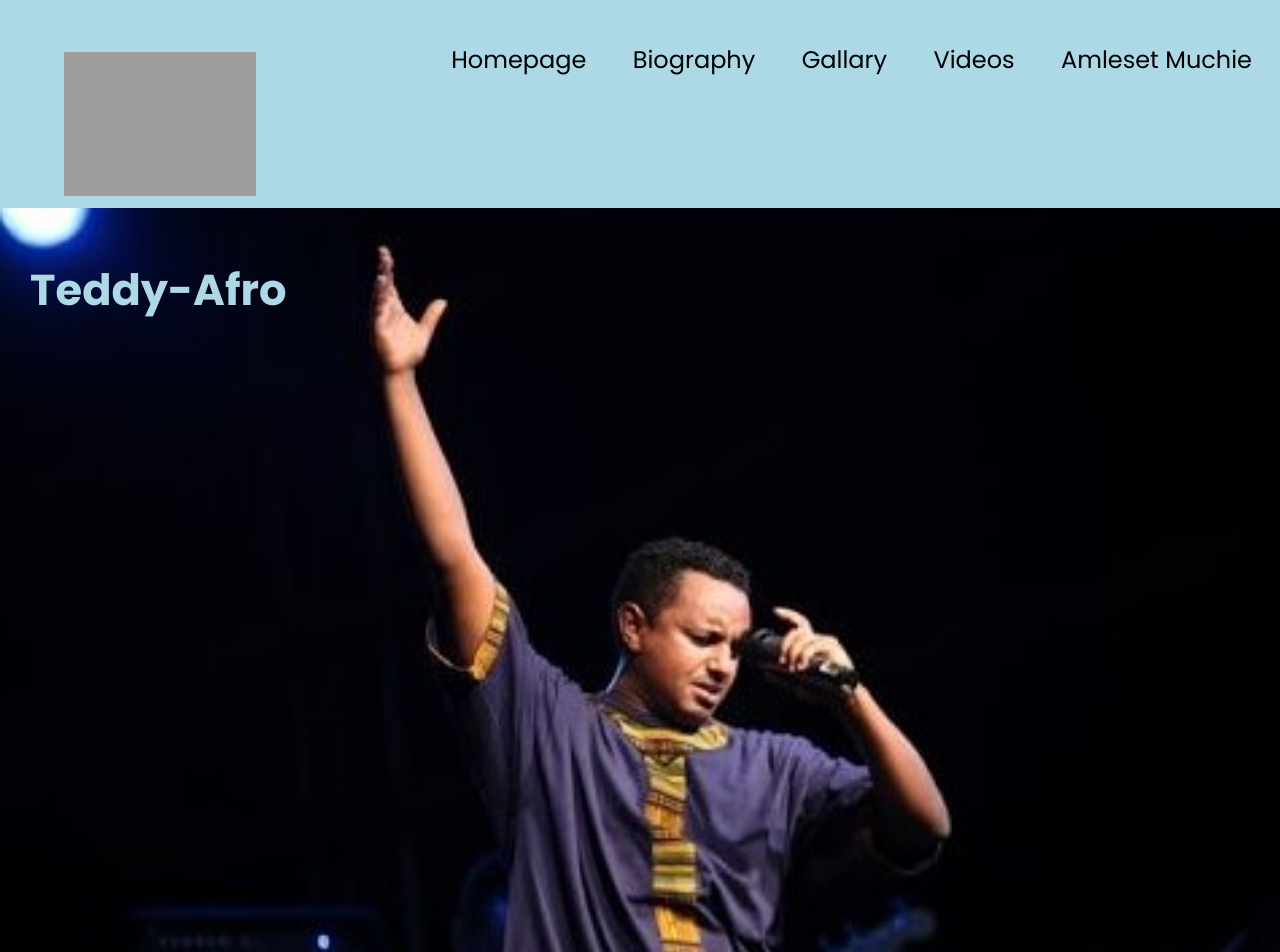
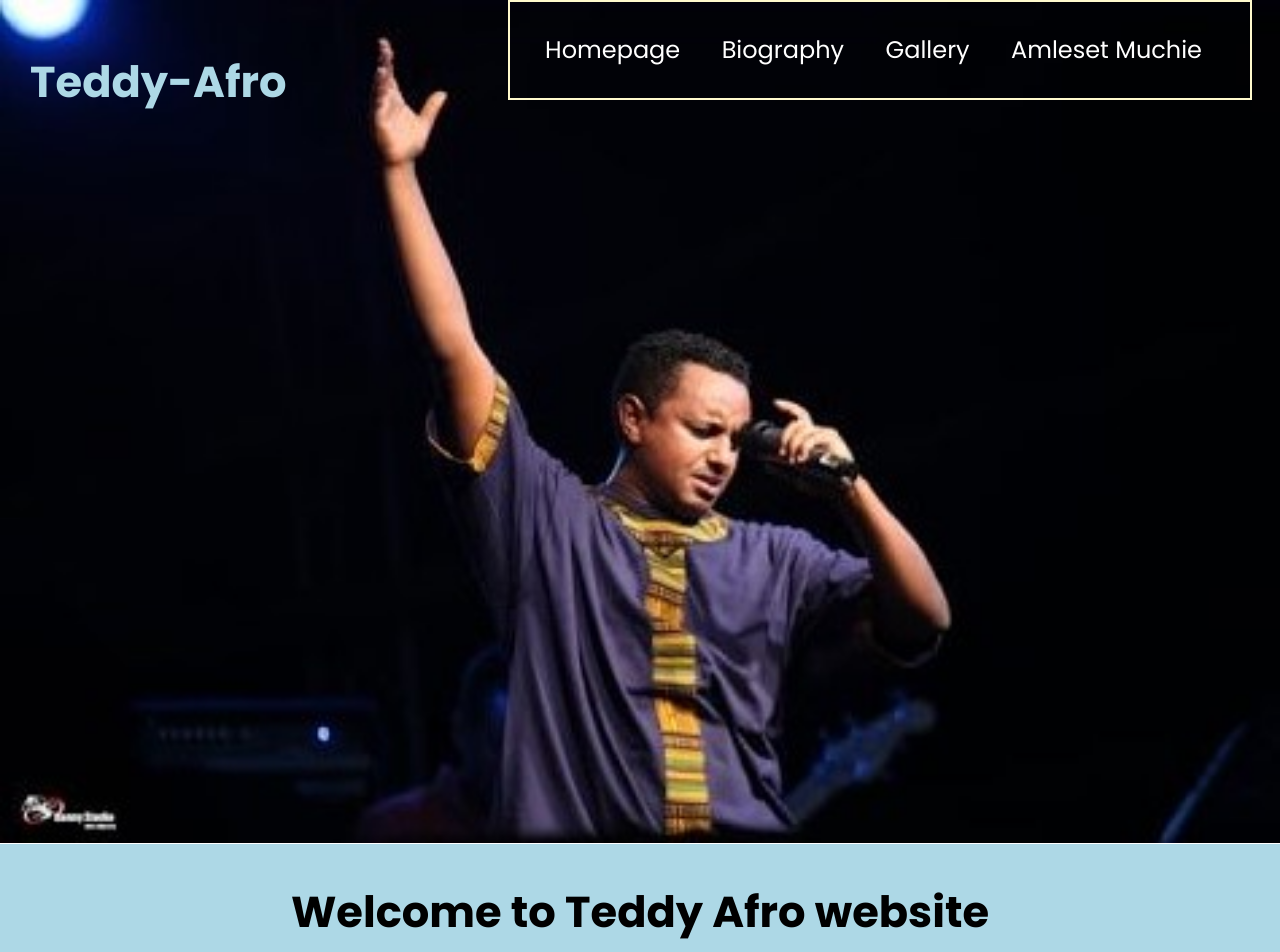
Before and after one commit to herselam25/my-project, a PHP site: page / in a window 1280 px wide. Shown: the top 952 px of the page. Run offline with PHP 8.4, Linux system fonts and the light colour scheme; grey boxes are pictures that could not be loaded.

Commit message:
update layout and add footer
more update

```diff
--- a/index.html
+++ b/index.html
@@ -10,13 +10,18 @@
 </head>
 
 <body>
-    <!-- SECTION ONE
-    ------------------------------->
+    <!-- Header
+    -------------------------------------------------------------->
     <header>
-        <section class="top-header">
-            <img class="logo" src="http://www.teddyafromuzika.com/wp-content/uploads/2016/04/teddy-official-logo1.png" alt="leads-to-amleset-page">
-            <nav class="navigation">
-                <ul class="main-menu">
+        <div class="top-row">
+
+
+            <img class="bg-img" src="assets/teddy images/stg.jpg" alt="performance">
+            <!-- <h3>Teddy logo</h3> -->
+            <!-- <img class="logo" src="http://www.teddyafromuzika.com/wp-content/uploads/2016/04/teddy-official-logo1.png" alt="leads-to-amleset-page"> -->
+
+            <div class="main-menu">
+                <ul>
                     <li>
                         <a href="">Homepage</a>
                     </li>
@@ -24,24 +29,32 @@
                         <a href="">Biography</a>
                     </li>
                     <li>
-                        <a href="">Gallary</a>
-                    </li>
-                    <li>
-                        <a href="">Videos</a>
+                        <a href="">Gallery</a>
                     </li>
                     <li>
                         <a href="">Amleset Muchie</a>
                     </li>
                 </ul>
+            </div>
 
-            </nav>
-        </section>
-        <div class="section-2">
-            <img class="bg-img" src="assets/teddy images/stg.jpg" alt="performance">
+        </div>
+        <div class="column-3">
             <div class="title">
                 <h1>Teddy-Afro</h1>
             </div>
         </div>
+
+        <!-- <nav class="navigation"> -->
+        </div>
+
+        <!-- <div class="section-2"> -->
+
+        <!-- </div> -->
+
+
+
+        <!-- </nav> -->
+        <!-- </div> -->
 
     </header>
     <!-- END OF HEADER
@@ -66,28 +79,81 @@
                 </article>
                 <article class>
                     <img class="img-1" src="assets/teddy images/abogida.jpg" alt="performance">
-                    <p> Ethiopian legend singer-songwriter
+                    <p class="img-font"> Ethiopian legend singer-songwriter
                     </p>
                     <button>VIEW MORE IMAGES</button>
                 </article>
+
+                <article class>
+                    <iframe class="bg-video" src="https://www.youtube.com/embed/watch?v=673sVGRLxag&list=PL5CIBc_cNRjCoIpuoP8dJca-k1m-RJDUz&index=5">
+                        </iframe>
+
+                    <!-- <img class="img-1" src="assets/teddy images/alphabet.jpg" alt="performance"> -->
+                    <p><strong> Tewodros Kassahun</strong> (Amharic: ቴዎድሮስ ካሳሁን); born July 14, 1976 in Addis Ababa), known professionally as Teddy Afro, is an Ethiopian singer-songwriter.
+                    </p>
+                    <button>VIEW MORE VIDEOS</button>
+
+                </article>
             </div>
+
         </section>
         <!-- END OF SECTION ONE ---------------------->
 
         <!-- SECTION TWO --------------------------->
         <div class="bottom-container">
             <div class="bottom-text-container">
-                <span class="text">Meskel Flowers (Adey Abeba)</span>
-                <hr color="gainsboro" width="450" size="1" align="center" />
-                <h1 class="text-2"><strong>Mountains National Park</strong></h1>
+                <span class="text">BOB-MARLY</BOB-MARLY></span>
+                <!-- <hr color="gainsboro" width="450" size="1" align="left " /> -->
+                <h1 class="text-2"><strong>The legend performing</strong></h1>
             </div>
         </div>
         <!-- END OF SECTION TWO ----------------------->
+        <div class="box">
+            <div class="videos">
+                <div class="column">
+                    <iframe width="380" height="345" src="https://www.youtube.com/embed/watch?v=VsrL9Rz-A5A&list=RDVsrL9Rz-A5A&start_radio=1">
+         </iframe>
 
+                    <iframe width="380" height="345" src="https://www.youtube.com/embed/watch?v=sSNauVwhT7A&list=OLAK5uy_nOBGmaaW4FGTC-YfWAF0HVydIC_lgrEWI&index=11">
+        </iframe>
 
+                    <iframe width="380" height="345" src="https://www.youtube.com/embed/watch?v=M5EOaTAWzZk&list=OLAK5uy_mNE4u5w08xfVJ7yQDm-Xhl2tUN7RGbM_M&index=9">
+        </iframe>
+                    <iframe width="380" height="345" src="https://www.youtube.com/embed/watch?v=1O1eGPvHN_g&list=RD1O1eGPvHN_g&start_radio=1&t=160">
+        </iframe>
 
+                    <iframe width="380" height="345" src="https://www.youtube.com/embed/watch?v=673sVGRLxag&list=PL5CIBc_cNRjCoIpuoP8dJca-k1m-RJDUz&index=5">
+        </iframe>
+
+                    <iframe width="380" height="345" src="https://www.youtube.com/embed/watch?v=53ak87mDFhU">
+        </iframe>
+                </div>
+            </div>
+        </div>
+        <!-- <iframe width="420" height="345" src="https://www.youtube.com/embed/watch?v=VsrL9Rz-A5A&list=RDVsrL9Rz-A5A&start_radio=1">
+    </iframe> -->
+        <!-- https://www.youtube.com/emberwatch?v=VsrL9Rz-A5A&list=RDVsrL9Rz-A5A&start_radio=1 -->
     </main>
     <footer>
+        <div class="footer-box">
+            <ul class="social-icons">
+                <li>
+                    <a href="y-logo"><img src='assets/ICONS/youtube.svg' /></a>
+                </li>
+                <li>
+                    <a href="i-logo"><img src='assets/ICONS/instagram.svg' /></a>
+                </li>
+                <li>
+                    <a href="f-logo"><img src='assets/ICONS/facebook.svg' /></a>
+                </li>
+                <li>
+                    <a href="t-logo"><img src='assets/ICONS/twitter.svg' /></a>
+                </li>
+
+            </ul>
+            <p class="copyright"> &#169 Untitled. All rights reserved.</p>
+        </div>
+
 
     </footer>
 
--- a/style.css
+++ b/style.css
@@ -178,7 +178,7 @@
 
  a {
      text-decoration: none;
-     color: black;
+     color: white;
      outline: none;
      transition: color .5s ease, background .5s ease;
  }
@@ -284,16 +285,11 @@
  /* HEADER
  --------------------------------------------*/
 
- .top-header {
-     background-color: lightblue;
-     background-image: linear-gradient(blue purple);
-     display: flex;
-     justify-content: flex-end;
-     padding: 0.5em 0;
-
- }
-
+.header-container {
+    display: inline-flex;
+}
  .logo {
+     position: absolute;
      top: 0px;
      margin-top: 40px;
      width: 15%;
@@ -307,16 +303,21 @@
  }
 
  .main-menu {
-     position: relative;
+     position: absolute;
+     /* background-color: transparent; */
+     border-style: solid;
+     border-width: 2px;
+     border-color: lemonchiffon;
      top: 0;
      right: 28px;
+     padding-right: 2em;
  }
 
  .main-menu li {
      display: inline-block;
      font-weight: 400px;
      list-style-type: none;
-     margin-left: 40px;
+     margin-left: 35px;
      /* padding-top: 42px; */
      line-height: 4em;
  }
```
Also changed, not shown: other parts of style.css (+81 -20 lines), assets/ICONS/envelope.svg (added), assets/ICONS/facebook.svg (added), assets/ICONS/instagram.svg (added), assets/ICONS/twitter.svg (added), assets/ICONS/youtube.svg (added), 3 other files.
